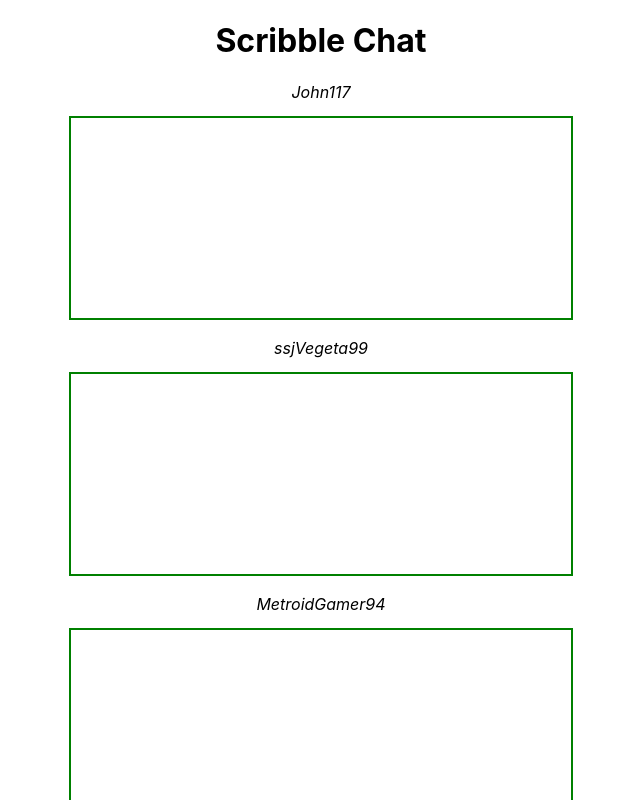
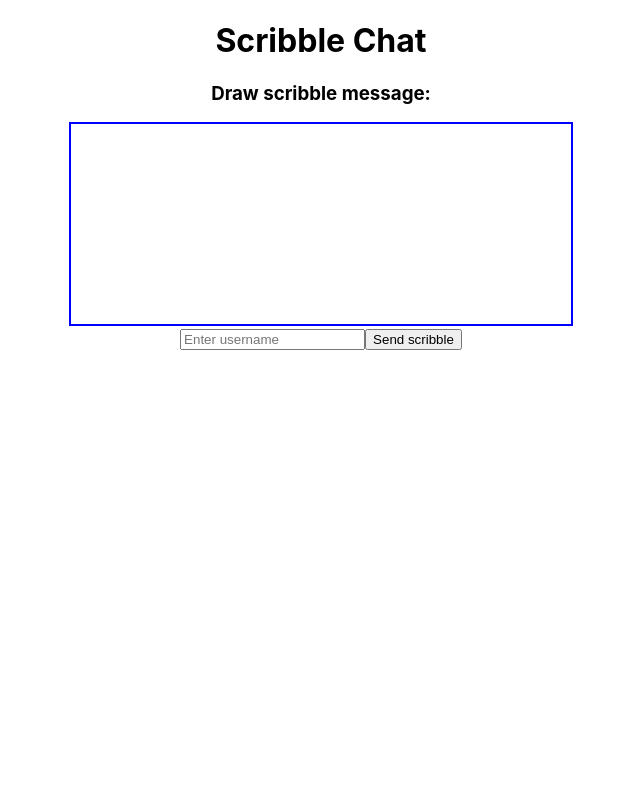
Before and after one commit to shanencross/scribble-chat, a React (Create React App) app: page / in a window 1280 px wide. Shown: the top 800 px of the page, without its empty margins (319-959 px from the left). Built offline with nearby package versions, Linux system fonts and the light colour scheme.

Commit message:
Make input box clear on submission

```diff
--- a/src/components/Chat.js
+++ b/src/components/Chat.js
@@ -5,21 +5,21 @@ import { v4 }  from 'uuid';
 
 function Chat() {
   const [chatMessages, setChatMessages] = useState([
-    {
-      id: v4(),
-      username: "John117",
-      scribbleDataURL: '',
-    },
-    {
-      id: v4(),
-      username: "ssjVegeta99",
-      scribbleDataURL: '',
-    },
-    {
-      id: v4(),
-      username: "MetroidGamer94",
-      scribbleDataURL: '',
-    }
+    // {
+    //   id: v4(),
+    //   username: "John117",
+    //   scribbleDataURL: '',
+    // },
+    // {
+    //   id: v4(),
+    //   username: "ssjVegeta99",
+    //   scribbleDataURL: '',
+    // },
+    // {
+    //   id: v4(),
+    //   username: "MetroidGamer94",
+    //   scribbleDataURL: '',
+    // }
   ]);
 
   const handleInputSubmit = (username, dataURL) => {
--- a/src/components/ChatInputBox.js
+++ b/src/components/ChatInputBox.js
@@ -3,20 +3,32 @@ import PropTypes from 'prop-types';
 import ScribbleCanvas from './ScribbleCanvas';
 
 function ChatInputBox({width=500, height=200, onSubmit}) {
-  const [dataURL, setDataURL] = useState();
+  const canvasRef = useRef();
   const usernameInputRef = useRef();
 
-  const updateDataURL = (dataURL) => {
-    setDataURL(dataURL);
+  const clearCanvas = (cvs) => {
+    const ctx = cvs.getContext('2d');
+    ctx.clearRect(0, 0, cvs.width, cvs.height);
+  }
+
+  const handleCanvasUpdate = (canvas) => {
+    canvasRef.current = canvas;
+  }
+
+  const onSendClick = () => {
+    const canvas = canvasRef.current;
+    const dataURL = canvas.toDataURL();
+    onSubmit(usernameInputRef.current.value, dataURL);
+    clearCanvas(canvas);
   }
 
   return (
     <React.Fragment>
       <div>
         <h3>Draw scribble message:</h3>
-        <ScribbleCanvas width={width} height={height} updateDataURL={updateDataURL}/>
+        <ScribbleCanvas width={width} height={height} onCanvasUpdate={handleCanvasUpdate}/>
         <input ref={usernameInputRef} placeholder='Enter username'/>
-        <button onClick={() => onSubmit(usernameInputRef.current.value, dataURL)}>Send scribble</button>
+        <button onClick={onSendClick}>Send scribble</button>
       </div>
     </React.Fragment>
   );
--- a/src/components/ChatMessageList.js
+++ b/src/components/ChatMessageList.js
@@ -13,7 +13,7 @@ function ChatMessageList({chatMessages=[]}) {
 }
 
 ChatMessageList.propTypes = {
-  chatMessages: PropTypes.func
+  chatMessages: PropTypes.array
 };
 
 export default ChatMessageList;
--- a/src/components/ScribbleCanvas.js
+++ b/src/components/ScribbleCanvas.js
@@ -8,14 +8,16 @@ const canvasStyle = {
 const containerStyle = {
 }
 
-function ScribbleCanvas({ width=400, height=400, updateDataURL}) {
+function ScribbleCanvas({ width=400, height=400, onCanvasUpdate}) {
   const canvasRef = useRef();
   const ctxRef = useRef();
   const posRef = useRef([]);
 
   useEffect(() => {
     console.log("Hello world");
-    ctxRef.current = canvasRef.current.getContext('2d');
+    const canvas = canvasRef.current;
+    ctxRef.current = canvas.getContext('2d');
+    onCanvasUpdate(canvas);
   }, []);
 
   function getPos(e) {
@@ -59,8 +61,7 @@ function ScribbleCanvas({ width=400, height=400, updateDataURL}) {
   const handleDrawEnd = (e) => {
     console.log("Drawing end");
     const canvas = canvasRef.current;
-    const dataURL = canvas.toDataURL();
-    updateDataURL(dataURL);
+    onCanvasUpdate(canvas);
   }
 
   return (
```
